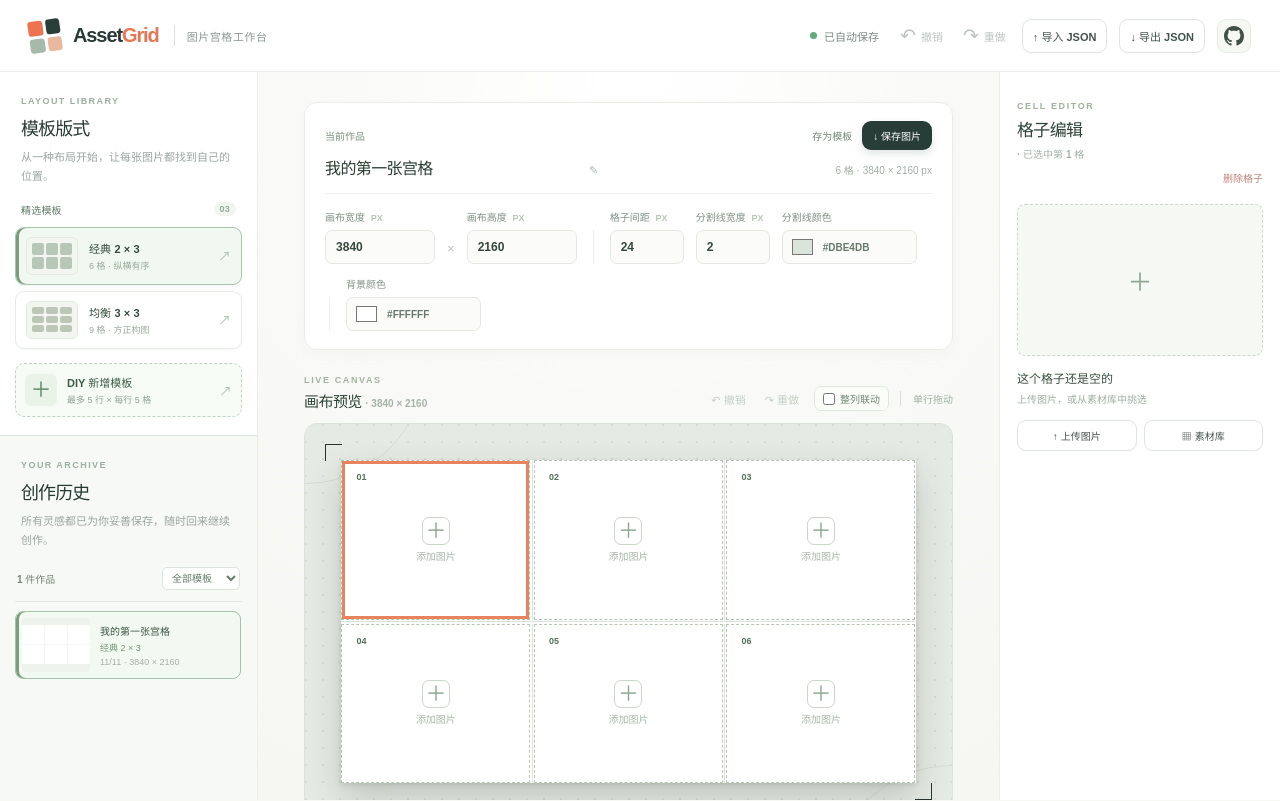
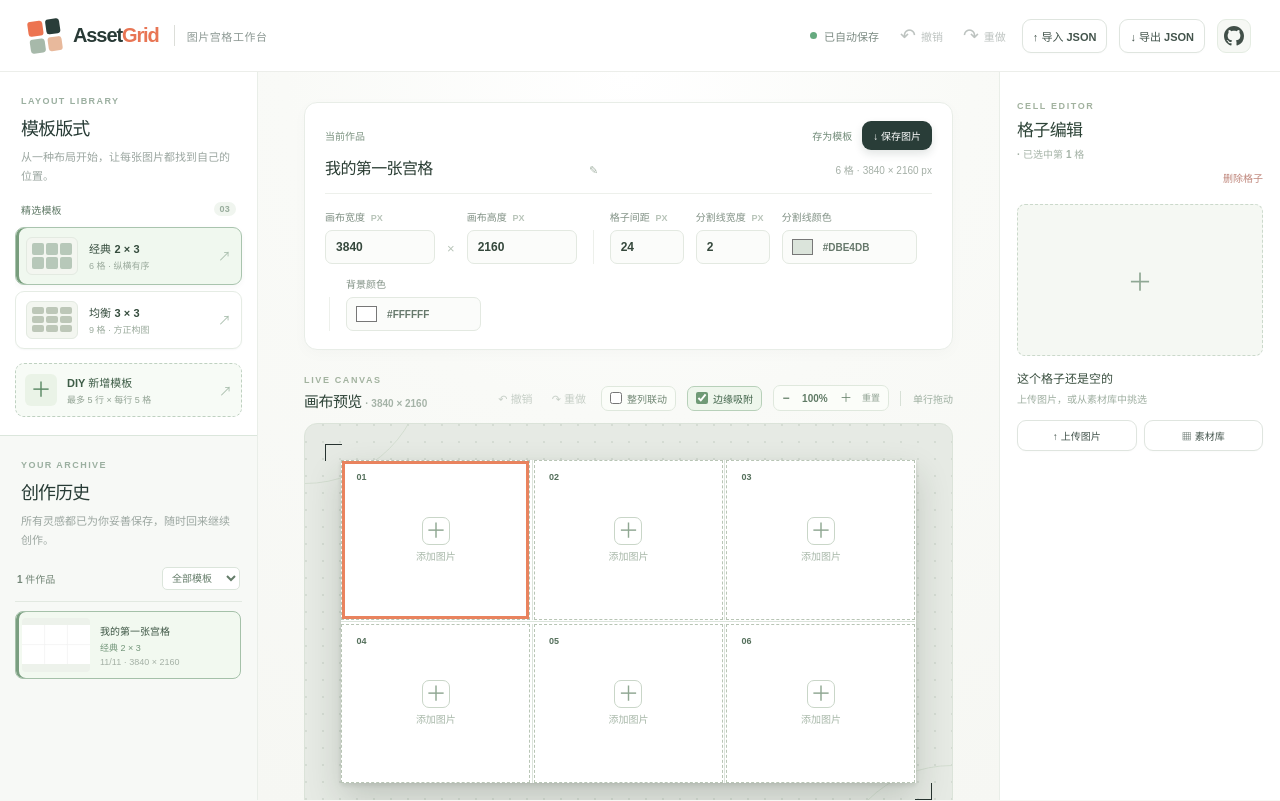
Before and after one commit to NanYuJun/AssetGrid, a Vue app: page / in a window 1280 px wide. Built offline with nearby package versions, Linux system fonts and the light colour scheme.

Commit message:
feat: snap divider drags and add canvas zoom

```diff
--- a/src/App.vue
+++ b/src/App.vue
@@ -79,6 +79,8 @@ const filteredProjects = computed(() => projects.value.filter(project => selecte
 const canUndo = computed(() => undoStack.value.length > 0)
 const canRedo = computed(() => redoStack.value.length > 0)
 const linkColumns = ref(false)
+const snapEnabled = ref(true)
+const boardZoom = ref(1)
 const columnsAligned = computed(() => {
   const rows = current.value?.rows
   return Boolean(rows?.length) && rows.every(row => row.cells.length === rows[0].cells.length)
@@ -525,6 +527,7 @@ function beginResize(event, box, direction) {
     totalWeight: siblings.reduce((sum, item) => sum + item.weight, 0),
     available: direction === 'x' ? boardWidth.value - current.value.canvas.gap * boardWidth.value / current.value.canvas.width * (siblings.length - 1) : boardHeight.value - current.value.canvas.gap * boardWidth.value / current.value.canvas.width * (siblings.length - 1),
     columnPairs,
+    row,
     before: mode.value === 'project' ? clone(activeProject.value) : null,
   }
   event.currentTarget.setPointerCapture(event.pointerId)
@@ -540,7 +543,11 @@ function handleResizeMove(event) {
   const deltaWeight = delta / state.available * state.totalWeight
   const pairWeight = state.firstWeight + state.secondWeight
   const minWeight = Math.min(36 / state.available * state.totalWeight, pairWeight / 2 - 0.001)
-  const first = clamp(state.firstWeight + deltaWeight, minWeight, pairWeight - minWeight)
+  let first = clamp(state.firstWeight + deltaWeight, minWeight, pairWeight - minWeight)
+  if (snapEnabled.value && !state.columnPairs && state.direction === 'x') {
+    const snapped = snapWeight(state, first)
+    if (snapped !== null) first = clamp(snapped, minWeight, pairWeight - minWeight)
+  }
   if (state.columnPairs) {
     const ratio = first / (state.firstWeight + state.secondWeight)
     for (const pair of state.columnPairs) {
@@ -559,6 +566,46 @@ function finishResize(event) {
   event.currentTarget.removeEventListener('pointermove', handleResizeMove)
   if (dragState?.kind === 'resize' && dragState.before && JSON.stringify(dragState.before.rows) !== JSON.stringify(activeProject.value.rows)) pushUndo(dragState.before)
   dragState = null
+}
+
+const SNAP_DISTANCE = 9
+
+function seamWeights(row, firstWeight, index) {
+  const weights = row.cells.map(cell => cell.weight)
+  weights[index] = firstWeight
+  weights[index + 1] = row.cells[index].weight + row.cells[index + 1].weight - firstWeight
+  return weights
+}
+
+function seamPixels(weights, index, cellSpace, gap) {
+  const total = weights.reduce((sum, weight) => sum + weight, 0)
+  let x = index * gap
+  for (let i = 0; i <= index; i += 1) x += cellSpace * weights[i] / total
+  return x
+}
+
+function snapWeight(state, firstWeight) {
+  const project = current.value
+  if (!project || !boardWidth.value) return null
+  const gap = project.canvas.gap * boardWidth.value / project.canvas.width
+  const row = state.row
+  const cellSpace = boardWidth.value - gap * (row.cells.length - 1)
+  if (cellSpace <= 0) return null
+  const weights = seamWeights(row, firstWeight, state.index)
+  const seam = seamPixels(weights, state.index, cellSpace, gap)
+  const targets = [cellSpace * (state.index + 1) / row.cells.length + state.index * gap, boardWidth.value / 2]
+  for (const other of project.rows) {
+    if (other.id === row.id || other.cells.length !== row.cells.length) continue
+    targets.push(seamPixels(other.cells.map(cell => cell.weight), state.index, cellSpace, gap))
+  }
+  let best = null
+  for (const target of targets) {
+    if (Math.abs(seam - target) > SNAP_DISTANCE) continue
+    if (best === null || Math.abs(seam - target) < Math.abs(seam - best)) best = target
+  }
+  if (best === null) return null
+  const total = weights.reduce((sum, weight) => sum + weight, 0)
+  return (best - state.index * gap) / cellSpace * total
 }
 
 function beginImagePan(event, box) {
@@ -987,10 +1034,10 @@ onBeforeUnmount(() => {
           </div>
 
           <div class="canvas-section">
-            <div class="canvas-titleline"><div><span class="section-kicker">LIVE CANVAS</span><h2>画布预览 <small>· {{ current.canvas.width }} × {{ current.canvas.height }}</small></h2></div><div class="canvas-actions"><button v-if="mode === 'project'" class="subtle-action" :disabled="!canUndo" @click="undo">↶ <span>撤销</span></button><button v-if="mode === 'project'" class="subtle-action" :disabled="!canRedo" @click="redo">↷ <span>重做</span></button><label v-if="columnsAligned" class="link-columns" :class="{ active: linkColumns }"><input v-model="linkColumns" type="checkbox" /><span>整列联动</span></label><span class="zoom-label">{{ columnsAligned ? (linkColumns ? '整列拖动' : '单行拖动') : '各行独立' }}</span></div></div>
+            <div class="canvas-titleline"><div><span class="section-kicker">LIVE CANVAS</span><h2>画布预览 <small>· {{ current.canvas.width }} × {{ current.canvas.height }}</small></h2></div><div class="canvas-actions"><button v-if="mode === 'project'" class="subtle-action" :disabled="!canUndo" @click="undo">↶ <span>撤销</span></button><button v-if="mode === 'project'" class="subtle-action" :disabled="!canRedo" @click="redo">↷ <span>重做</span></button><label v-if="columnsAligned" class="link-columns" :class="{ active: linkColumns }"><input v-model="linkColumns" type="checkbox" /><span>整列联动</span></label><label class="link-columns" :class="{ active: snapEnabled }"><input v-model="snapEnabled" type="checkbox" /><span>边缘吸附</span></label><div class="board-zoom"><button :disabled="boardZoom <= 0.5" title="缩小画布" aria-label="缩小画布" @click="boardZoom = Math.max(0.5, Math.round((boardZoom - 0.1) * 10) / 10)">−</button><span>{{ Math.round(boardZoom * 100) }}%</span><button :disabled="boardZoom >= 2" title="放大画布" aria-label="放大画布" @click="boardZoom = Math.min(2, Math.round((boardZoom + 0.1) * 10) / 10)">＋</button><button class="board-zoom-reset" title="恢复默认大小" aria-label="恢复默认画布大小" @click="boardZoom = 1">重置</button></div><span class="zoom-label">{{ columnsAligned ? (linkColumns ? '整列拖动' : '单行拖动') : '各行独立' }}</span></div></div>
             <div class="canvas-stage">
               <div class="stage-ornament stage-ornament-a"></div><div class="stage-ornament stage-ornament-b"></div>
-              <div ref="board" class="canvas-board" :style="{ aspectRatio: `${current.canvas.width} / ${current.canvas.height}`, background: current.canvas.background }">
+              <div ref="board" class="canvas-board" :style="{ aspectRatio: `${current.canvas.width} / ${current.canvas.height}`, background: current.canvas.background, width: `${Math.round(boardZoom * 100)}%` }">
                 <div v-for="(line, lineIndex) in dividerLines" :key="`divider-${lineIndex}`" class="canvas-divider" :style="{ left: `${line.x}px`, top: `${line.y}px`, width: `${line.width}px`, height: `${line.height}px`, background: canvasDivider.color }"></div>
                 <div v-for="(box, index) in boxes" :key="box.cell.id" class="grid-cell" :class="{ selected: selectedCellId === box.cell.id, 'has-image': !!box.cell.imageId }" :style="cellStyle(box)" @click="selectCell(box.cell.id)">
                   <template v-if="box.cell.imageId && assetMap.has(box.cell.imageId)"><div class="cell-image-viewport" :style="imageMarginDragStyle(box)"><img class="cell-image" :src="assetUrls[box.cell.imageId]" :style="imageStyle(box)" draggable="false" alt="" @pointerdown="beginImagePan($event, box)" @pointermove="moveImage" @pointerup="finishImagePan" @pointercancel="finishImagePan" /></div><div class="cell-photo-overlay" :style="imageMarginDragStyle(box)" @pointerdown="beginImagePan($event, box)" @pointermove="moveImage" @pointerup="finishImagePan" @pointercancel="finishImagePan"></div></template>
--- a/src/styles.css
+++ b/src/styles.css
@@ -150,3 +150,12 @@
 .link-columns.active{background:#eef6ec;border-color:#b7d0b9;color:#3f6248}
 .link-columns input{margin:0;accent-color:#6f9a76;width:12px;height:12px;cursor:pointer}
 @media(max-width:620px){.link-columns{padding:3px 6px;font-size:9px}.link-columns span{display:none}}
+
+.board-zoom{display:inline-flex;align-items:center;gap:2px;border:1px solid #dfe8dd;border-radius:7px;background:#fbfdf9;padding:2px}
+.board-zoom button{width:20px;height:20px;line-height:1;border-radius:5px;background:transparent;color:#68836d;font-size:12px;font-weight:700}
+.board-zoom button:hover:not(:disabled){background:#eaf3e7;color:#3e5c45}
+.board-zoom span{min-width:34px;text-align:center;font:700 10px "DM Sans",sans-serif;color:#5f7a65}
+.board-zoom .board-zoom-reset{width:auto;padding:0 6px;font-size:9px;color:#93a596}
+.canvas-stage{overflow:auto}
+.canvas-board{align-self:center}
+@media(max-width:620px){.canvas-actions{flex-wrap:wrap;gap:6px}.board-zoom button{width:18px;height:18px}.board-zoom span{min-width:30px}}
```
